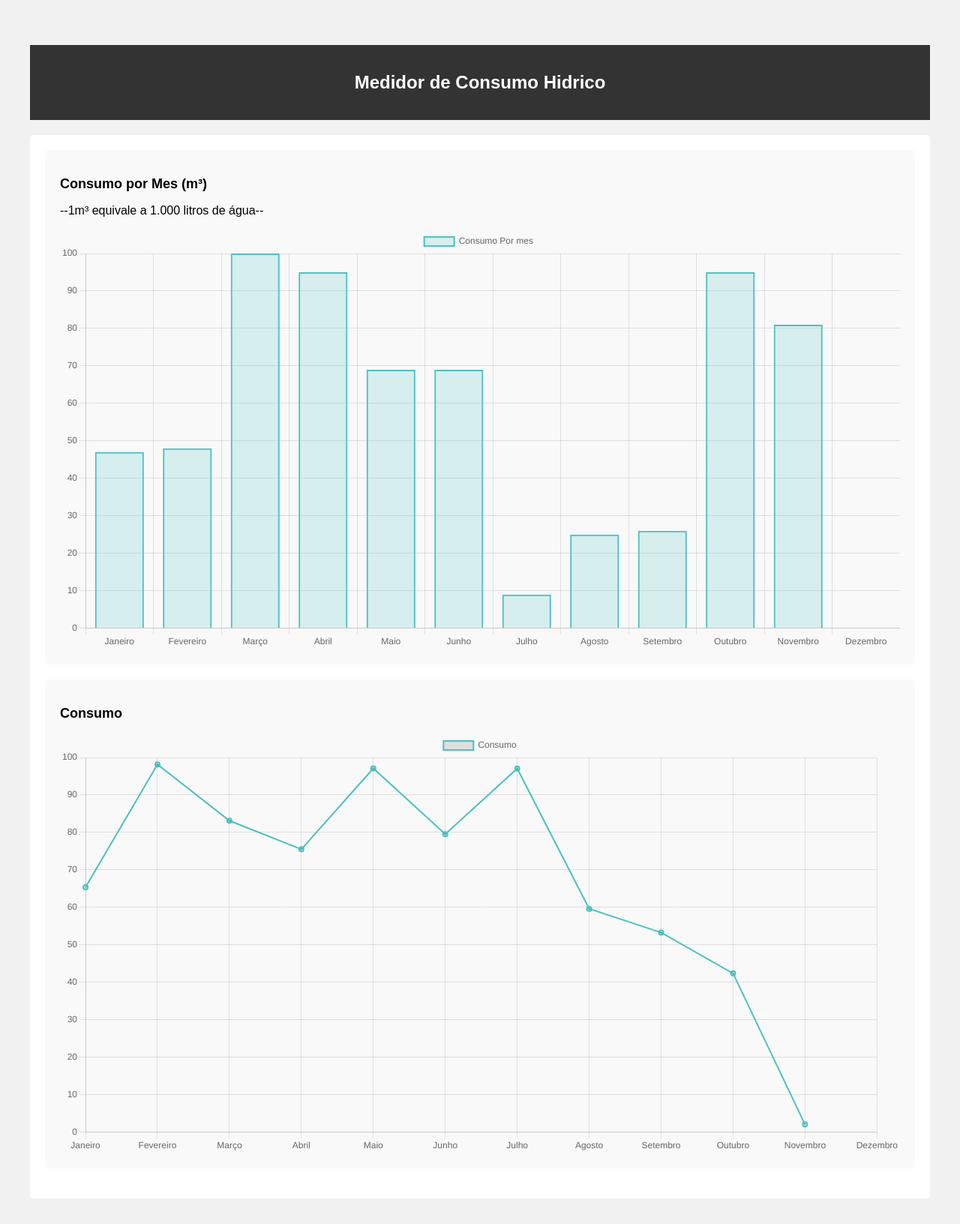
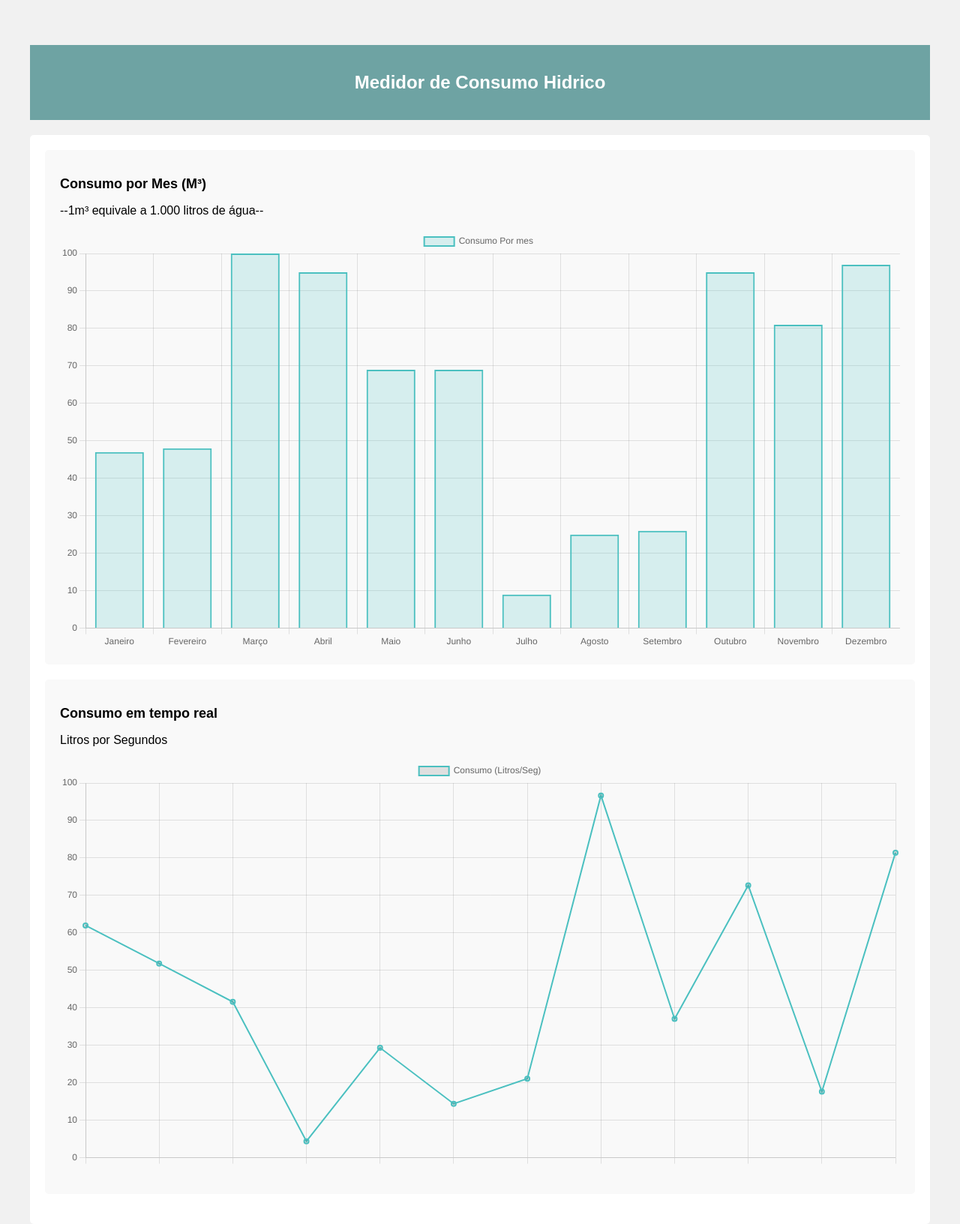
Before and after one commit to lucaspferro/TCC_Unisal, a Flask app: page / in a window 1280 px wide. Shown: the part 16-1648 px from the top of the page at 75% size. Run offline with Flask 3, Linux system fonts and the light colour scheme.

Commit message:
att graficos

```diff
--- a/templates/index.html
+++ b/templates/index.html
@@ -25,15 +25,15 @@
         </div>
         <div class="content">
             <div class="widget">
-                <h2 class="widget-title">Consumo por Mes (m³) </h2>
+                <h2 class="widget-title">Consumo por Mes (M³) </h2>
                 <p class="widget-content">--1m³ equivale a 1.000 litros de água--</p>
                 <div>
                 <canvas id="barChart"></canvas>
                 </div>
             </div>
             <div class="widget">
-                <h2 class="widget-title">Consumo</h2>
-                <p class="widget-content"></p>
+                <h2 class="widget-title">Consumo  em tempo real </h2>
+                <p class="widget-content">Litros por Segundos</p>
                 <div>
                     <canvas id="lineChart"></canvas>
                 </div>
@@ -50,7 +50,7 @@
         // Função para gerar um conjunto de dados aleatórios
         function generateRandomData() {
             var data = [];
-            for (var i = 0; i < 11; i++) {
+            for (var i = 0; i < 12; i++) {
                 data.push(getRandomNumber(1, 100));
             }
             return data;
@@ -69,9 +69,9 @@
         };
 
         var lineChartData = {
-            labels: ['Janeiro', 'Fevereiro', 'Março', 'Abril', 'Maio', 'Junho', 'Julho', 'Agosto','Setembro', 'Outubro', 'Novembro','Dezembro'],
+            labels: ['','','','','','','','','','','','',],
             datasets: [{
-                label: 'Consumo',
+                label: 'Consumo (Litros/Seg)',
                 data: generateRandomData(),
                 fill: false,
                 borderColor: 'rgba(75, 192, 192, 1)',
@@ -136,7 +136,7 @@
         }
 
         .header {
-            background-color: #333;
+            background-color: #6ea3a3;
             color: #fff;
             padding: 20px;
             text-align: center;
```
